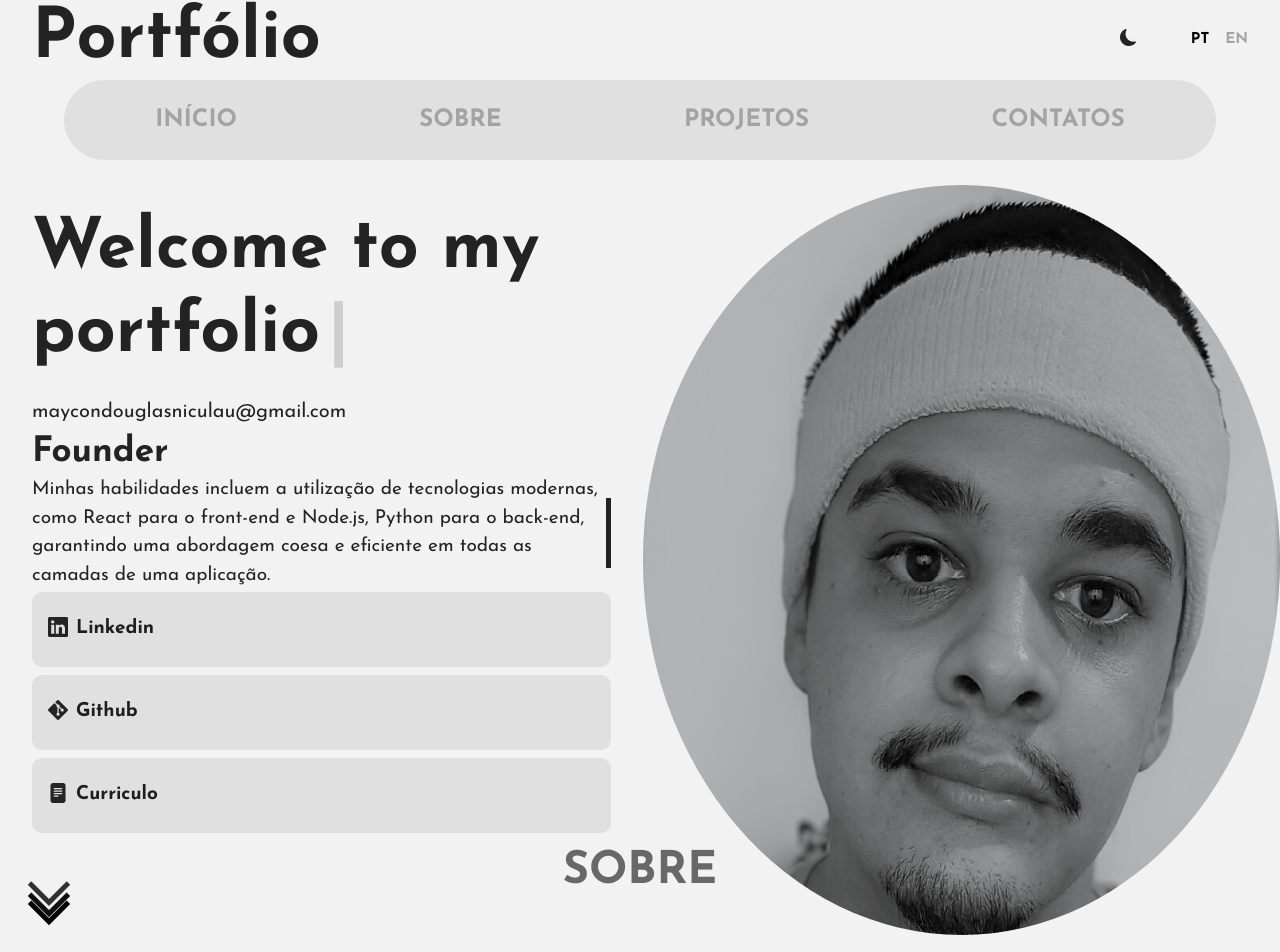
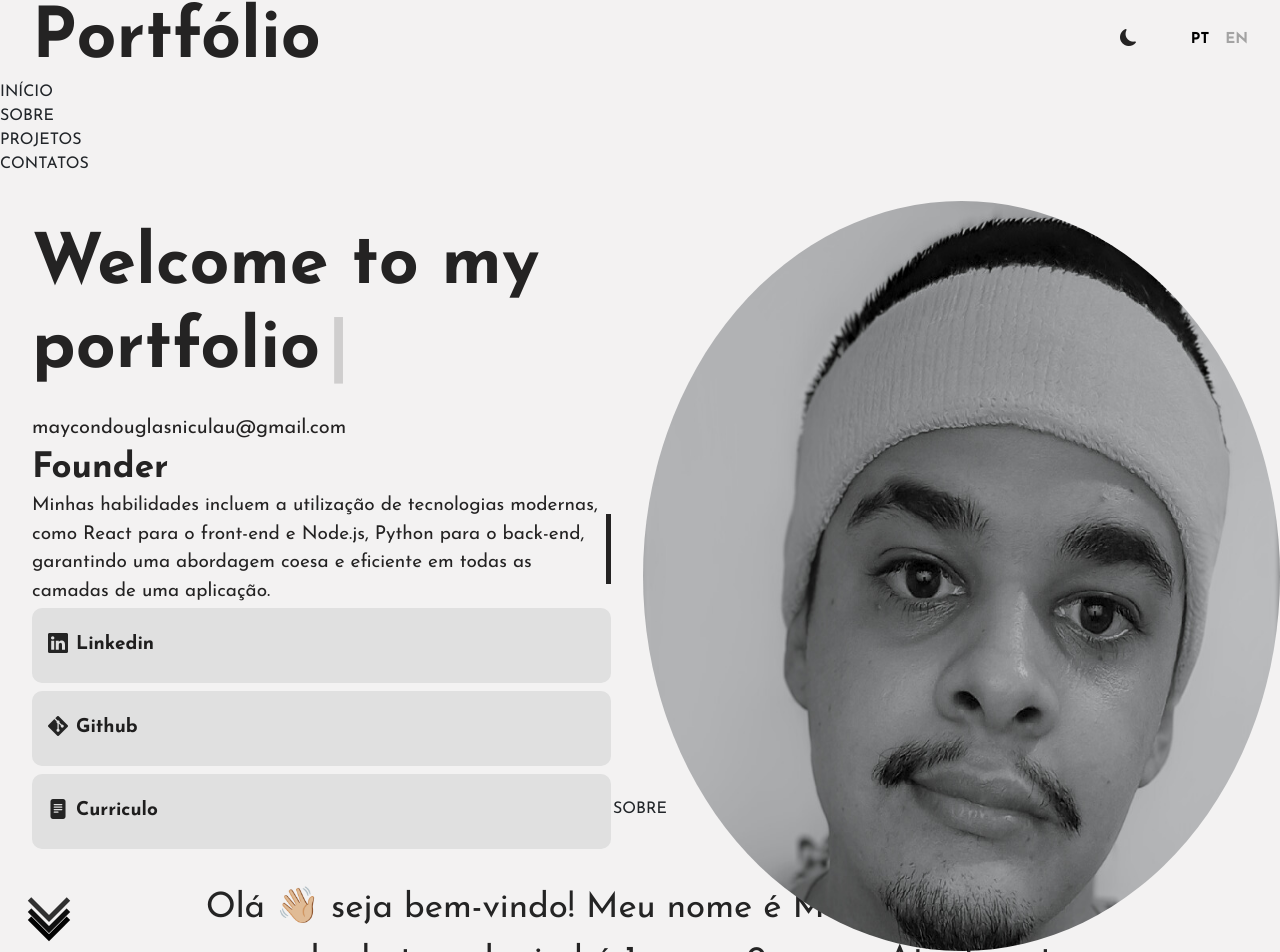
Before and after one commit to Maycondo/Portifolio, a React (Vite) app: page / in a window 1280 px wide. Shown: the top 952 px of the page. Built offline with nearby package versions, Linux system fonts and the light colour scheme.

Commit message:
Portifolio

```diff
--- a/src/Home.jsx
+++ b/src/Home.jsx
@@ -10,19 +10,25 @@ import ButtonToggle from './hooks/Buttons/useNavButtonToggle.jsx';
     import LanguageSwitch from './hooks/useLanguageSwitch.jsx';
     import UseWindowSize from './hooks/Buttons/useWindowSize.jsx';
 
+// Função para controlar o delay do Loader
+const useLoader = (delay) => {
+    const [loading, setLoading] = useState(true);
+
+    useEffect(() => {
+      const timer = setTimeout(() => setLoading(false), delay);
+      return () => clearTimeout(timer); // Limpeza do timeout
+    }, [delay]);
+
+    return loading;
+  };
+
 
 export default function Home() {
 
     const { texts,  navtexts, setLinguagem } = LanguageSwitch();
     const [selectedLanguage, setSelectedLanguage] = useState('PT');
-const [theme, setTheme] = useState('ModeLight');
-const [loading, setLoading] = useState(true);
-
-useEffect(() => {
-    setTimeout(() => {
-      setLoading(false);
-    }, 3000);
-  }, []);
+    const [theme, setTheme] = useState('ModeLight');  // Utilizando o hook personalizado
+    const loading = useLoader(3000);
 
     const handleLanguageChange = (linguagem) => {
         setLinguagem(linguagem);
@@ -72,7 +78,13 @@ return (
                             </UseWindowSize>
                         </div>
                         <nav>
-                        <ul className="Narve">{navtexts.map((item, index) => (<a href="" key={index}>{item}</a>))}</ul>
+                            <ul className="Nav">
+                                {navtexts.map((item, index) => (
+                                <li key={index}>
+                                    <a href={`#${item.toLowerCase().replace(/\s+/g, '-')}`}>{item}</a>
+                                </li>
+                                ))}
+                            </ul>
                         </nav>
                 <section className="Painel-1">
 
@@ -84,20 +96,22 @@ return (
                         <div className="Social-Midias">
                             <a href="https://www.linkedin.com/in/maycon-douglas-b97786306/" target="_blank"><i className="bi bi-linkedin"></i>Linkedin</a>
                             <a href="https://github.com/Maycondo" target="_blank"><i className="bi bi-git"></i>Github</a>
-                        <a href=""><i className="bi bi-file-text-fill"></i>Curriculo</a>
+                            <a href="#"><i className="bi bi-file-text-fill"></i>Curriculo</a>
                         </div>
                             <ButtonLow></ButtonLow>
                     </div>
                     <div className="Imagem-Perso">
-                        <img id="Imagem-User" src={Imagem}alt="Imagem-Perso"/>
+                            <img id="Imagem-User" src={Imagem} alt="Imagem_Perso"/>
                     </div>
 
                 </section>
         </header>
             <Main
                 texts={texts}
-            navtexts={navtexts}>
+                navtexts={navtexts}
+                handleLanguageChange={selectedLanguage}
+                >
             </Main>
-        <Footer texts={texts} ></Footer>
+            <Footer texts={texts} handleLanguageChange={selectedLanguage} ></Footer>
         </>
     )}
--- a/src/components/Footer/index.jsx
+++ b/src/components/Footer/index.jsx
@@ -5,8 +5,8 @@ import ButtonTop from '../../hooks/Top/index.jsx'
 import './style.css'
 
 
-export default function Footer( {texts} ){
-
+export default function Footer( {texts, handleLanguageChange} ){
+    const sectionId = handleLanguageChange === "PT" ? 'contatos' : 'contacts';
     const [getyear, setGetyear] = useState(0);
 
     useEffect(() => {
@@ -17,7 +17,7 @@ export default function Footer( {texts} ){
 
     return (
         <>
-            <footer className="footer">
+            <footer className="footer" id={sectionId}>
                 <div className="footer_pai">
                     <section id="footer-1">
                         <p>© {getyear}</p>
--- a/src/components/Main/index.jsx
+++ b/src/components/Main/index.jsx
@@ -5,13 +5,13 @@ import './style.css'
 
 
 
-export default function Main ({ texts, navtexts }) {
-
+export default function Main ({ texts, navtexts, handleLanguageChange}) {
+    const sectionId =  handleLanguageChange === "PT" ? 'sobre' : 'about';
 
     return (
         <>
-            <main className="Main" id="ABOUT">
-                <h1 id="About">{navtexts[1]}</h1>
+            <main className="Main" id={sectionId}>
+                <h1>{navtexts[1]}</h1>
                 <div className="ABOUT">
                     <p id="Text-About">{texts['about']}</p>
                 </div>
@@ -19,7 +19,7 @@ export default function Main ({ texts, navtexts }) {
                     <InfiniteSlider></InfiniteSlider>
                 </section>
 
-                <CardFeatures texts={texts} navtexts={navtexts}></CardFeatures>
+                <CardFeatures texts={texts} navtexts={navtexts} handleLanguageChange={handleLanguageChange} ></CardFeatures>
             </main>
         </>
     )
--- a/src/hooks/Buttons/useNavButtonToggle.jsx
+++ b/src/hooks/Buttons/useNavButtonToggle.jsx
@@ -1,4 +1,5 @@
 import { useState, useEffect } from "react";
+// eslint-disable-next-line no-unused-vars
 import useWindowSize from "./useWindowSize";
 import './style.css';
 
@@ -59,6 +60,7 @@ export default function ButtonToggle() {
         return () => {
             window.removeEventListener('scroll', handleScroll);
         };
+    // eslint-disable-next-line react-hooks/exhaustive-deps
     }, [showFirstDiv, showNav]);
 
     return (
--- a/src/hooks/Card/useCardFeatures.jsx
+++ b/src/hooks/Card/useCardFeatures.jsx
@@ -2,7 +2,8 @@
 
 import './style.css';
 
-export default function CardFeatures({ navtexts }) {
+export default function CardFeatures({ navtexts, handleLanguageChange }) {
+    const sectionId = handleLanguageChange === "PT" ? 'projetos' : 'projects';
 
     const Projects = [
         {
@@ -45,7 +46,7 @@ export default function CardFeatures({ navtexts }) {
     ];
 
     return (
-        <section className="Container_Projetcs">
+        <section className="Container_Projetcs" id={sectionId} >
             <h1 id="Projecto_name">{navtexts[2]}</h1>
             <div className="grid grid-cols-1 sm:grid md:grid-cols-3 gap-6">
                 {Projects.map((project, index) => (
--- a/src/hooks/Top/index.jsx
+++ b/src/hooks/Top/index.jsx
@@ -3,6 +3,7 @@ import './style.css';
 
 
 export default function ButtonTop() {
+    // eslint-disable-next-line no-unused-vars
     const [scroll, setScroll] = useState(0)
 
     const scrollToTop = () => {
@@ -15,7 +16,7 @@ export default function ButtonTop() {
 
     return (
         <div className='Top'>
-            <div class="arrom_2" onClick={scrollToTop}>
+            <div className="arrom_2" onClick={scrollToTop}>
                 <span></span>
                 <span></span>
                 <span></span>
--- a/src/index.css
+++ b/src/index.css
@@ -8,6 +8,11 @@
     box-sizing: border-box;
     font-family: "Josefin Sans", sans-serif;
   }
+
+  html {
+    scroll-behavior: smooth;
+  }
+
 
   .ModeLight {
       --Color-texte-portifolio: #242323;
```
Lines whose indentation alone changed are shown as unchanged.
